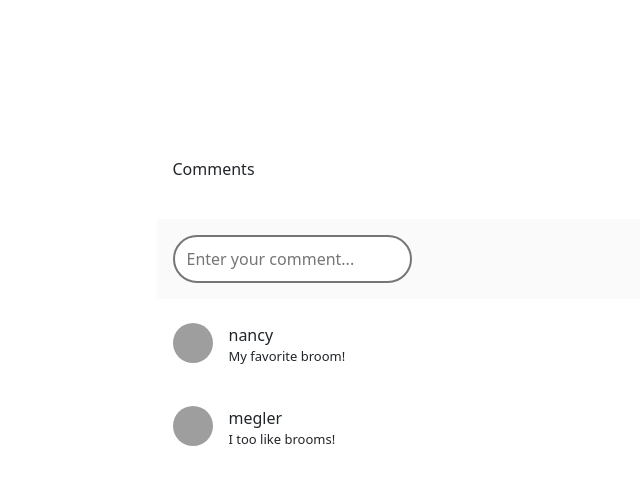
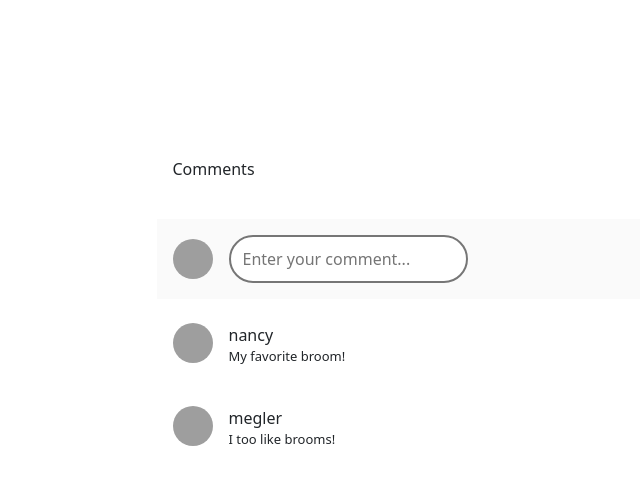
Before and after one commit to megler/commerce, a Django app: page /end_auction/1 in a window 1280 px wide. Shown: the part 1140-1622 px from the top of the page, without its empty margins (163-803 px from the left). Run offline with Django 4.2, Linux system fonts and the light colour scheme; a user stored in the database is signed in; data comes from the database, SQL or seed files in the repository; both versions use the stored data as it was after the commit; some libraries are stand-ins or nearby versions; grey boxes are pictures that could not be loaded.

Commit message:
You can turn in from this point and all specs are met. TODO: all cleanup.

```diff
--- a/auctions/models.py
+++ b/auctions/models.py
@@ -1,4 +1,5 @@
 from itertools import product
+from tkinter import CASCADE
 from django.contrib.auth.models import AbstractUser
 from django.db import models
 from django.forms import CharField, IntegerField, DecimalField
--- a/auctions/templates/auctions/detail.html
+++ b/auctions/templates/auctions/detail.html
@@ -1,6 +1,5 @@
 {% extends "auctions/layout.html" %}
 {% load humanize %}
-
 {% block title %}
   Accio Auctions -
   {{ item.item_name }}
@@ -98,7 +97,8 @@
             </div>
             {% if request.user.is_authenticated %}
               <div class="mt-3 d-flex flex-row align-items-center p-3 comment-form-color">
-
+                {# Credit Image: https://pottertar.framiq.com/ #}
+                <img src="https://pottertar.framiq.com/assets/examples/pottertar07.png" width="40" height="40" class="rounded-circle me-3">
                 <form action="{% url 'add_comment' title=item.item_name %}" method="post">
                   {% csrf_token %}
                   <input type="text" class="comment-form-control" name="comment" placeholder="Enter your comment...">
@@ -108,7 +108,7 @@
             {% for comment in comments %}
               <div class="mt-2">
                 <div class="d-flex flex-row p-3">
-                  <img src="https://i.imgur.com/zQZSWrt.jpg" width="40" height="40" class="rounded-circle me-3">
+                  <img src="https://pottertar.framiq.com/assets/examples/pottertar07.png" width="40" height="40" class="rounded-circle me-3">
                   <div class="w-100">
                     <div class="d-flex justify-content-between align-items-center">
                       <div class="d-flex flex-row align-items-center">
```
Also changed, not shown: auctions/migrations/0017_user_avatar.py (added), auctions/migrations/0018_remove_user_avatar_userprofile.py (added), auctions/migrations/0019_delete_userprofile.py (added), db.sqlite3.
